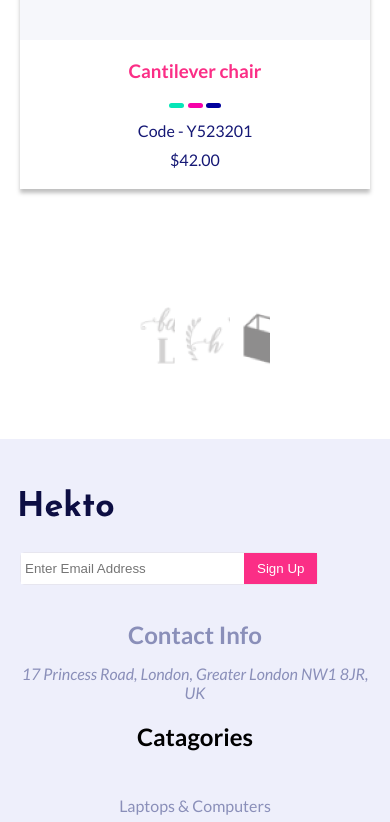
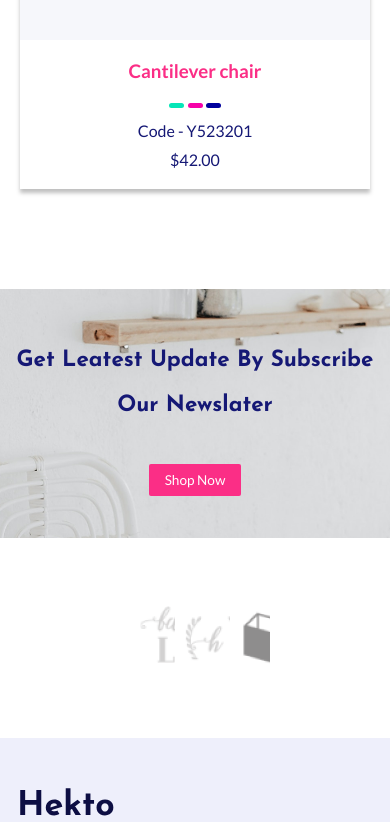
Before and after one commit to MarahZaid/hekto-marah, a plain HTML site: page index.html in a window 390 px wide. Shown: the part 2589-3411 px from the top of the page. Drawn offline with Linux system fonts and the light colour scheme.

Commit message:
create newslater section

```diff
--- a/assets/main.css
+++ b/assets/main.css
@@ -178,7 +178,7 @@ body{
 
 /* start products */
 .featured-product{
-    padding: 50px 0;
+    padding: 50px 0 100px 0;
 }
 .featured-product h2{
     margin-bottom: 30px;
@@ -274,6 +274,63 @@ body{
     background-color: #EEEFFB;
 }
 /* end products */
+
+/* start newslater */
+.newslater{
+    background-image: url(../img/public/newslater.png);
+    background-size: cover;
+    background-position: center;
+    padding: 100px 20px;
+    text-align: center;
+    /*background-attachment: fixed;*/
+
+}
+.newslater h2{
+    margin: 0 auto 40px;
+    color: #151875;
+    font-family: "Josefin Sans", sans-serif;
+    font-size: 2.2rem;
+    line-height: 2;
+    max-width: 600px;
+
+}
+.newslater .btn{
+    transition: all .5s;
+}
+.newslater .btn:hover{
+    background-color: #0D0E43;
+}
+
+@media (max-width: 768px) {
+    .newslater {
+        padding: 70px 15px;
+    }
+
+    .newslater h2 {
+        font-size: 1.8rem;
+    }
+
+    .newslater .btn {
+        padding: 10px 20px;
+        font-size: 0.9rem;
+    }
+}
+
+@media (max-width: 480px) {
+    .newslater {
+        padding: 50px 10px;
+    }
+
+    .newslater h2 {
+        font-size: 1.4rem;
+    }
+
+    .newslater .btn {
+        padding: 8px 16px;
+        font-size: 0.85rem;
+    }
+}
+/* end newslater */
 
 /* start clients */
 
--- a/index.html
+++ b/index.html
@@ -215,6 +215,12 @@
             </div>
         </section>
 
+         <section class="newslater">
+            <h2>Get Leatest Update By Subscribe Our Newslater</h2>
+            <a class="btn" href="#">Shop Now</a>
+
+        </section>
+
         <section class="clients">
             <div class="container">
                 <div class="row">
@@ -238,6 +244,8 @@
             </div>
 
         </section>
+
+
 
     </main>
 
```
Also changed, not shown: img/public/newslater.png (added).
